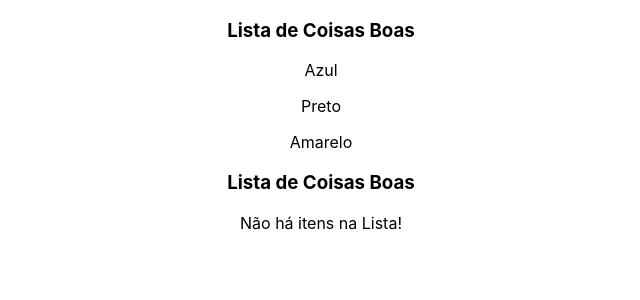
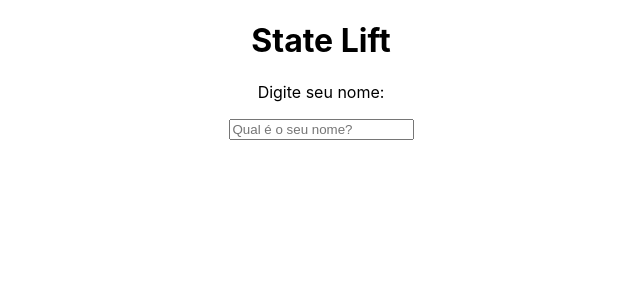
Before and after one commit to BernardoSeijasCavalcante/Gerenciador-Projetos, a React (Create React App) app: page / in a window 1280 px wide. Shown: the top 300 px of the page, without its empty margins (319-959 px from the left). Built offline with nearby package versions, Linux system fonts and the light colour scheme.

Commit message:
Pratica com State Lift

```diff
--- a/src/App.js
+++ b/src/App.js
@@ -1,14 +1,17 @@
+import {useState} from 'react'
+import SeuNome from './components/SeuNome';
 import './App.css';
-import OutraLista from './components/OutraLista';
+import Saudacao from './components/Saudacao';
 
 function App() {
 
-  const meusItens = ['Azul', 'Preto', 'Amarelo']
-
+  const [nome, setNome] = useState()
   return (
     <div className="App">
-      <OutraLista itens={meusItens}></OutraLista>
-      <OutraLista itens={[]}></OutraLista>
+      <h1>State Lift</h1>
+      <SeuNome setNome={setNome}></SeuNome>
+      <Saudacao nome={nome}></Saudacao>
+      {nome}
     </div>
   );
 }
--- /dev/null
+++ b/src/components/Saudacao.jsx
@@ -0,0 +1,14 @@
+function Saudacao({nome}){
+
+    function gerarSaudacao(algumNome){
+        return `Olá, ${algumNome}, tudo bem?`
+    }
+
+    return (
+        <>
+            <p>{nome && gerarSaudacao(nome)}</p>
+        </>
+    )
+}
+
+export default Saudacao
--- /dev/null
+++ b/src/components/SeuNome.jsx
@@ -0,0 +1,13 @@
+import {useState} from 'react'
+
+function SeuNome({setNome}){
+
+    return (
+        <div>
+            <p>Digite seu nome:</p>
+            <input type="text" placeholder="Qual é o seu nome?" onChange={(e) => setNome(e.target.value)}></input>
+        </div>
+    )
+}
+
+export default SeuNome
```
